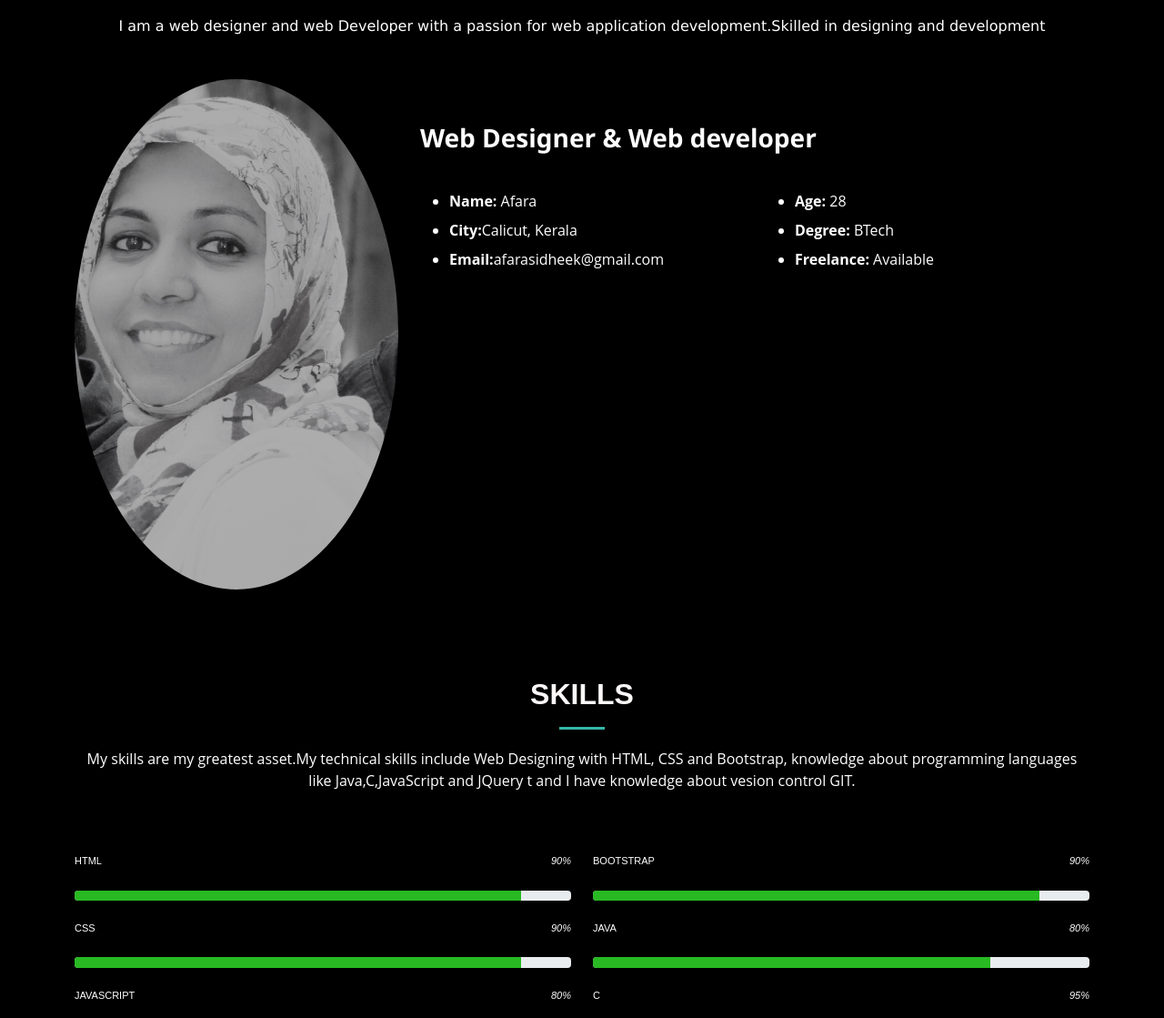
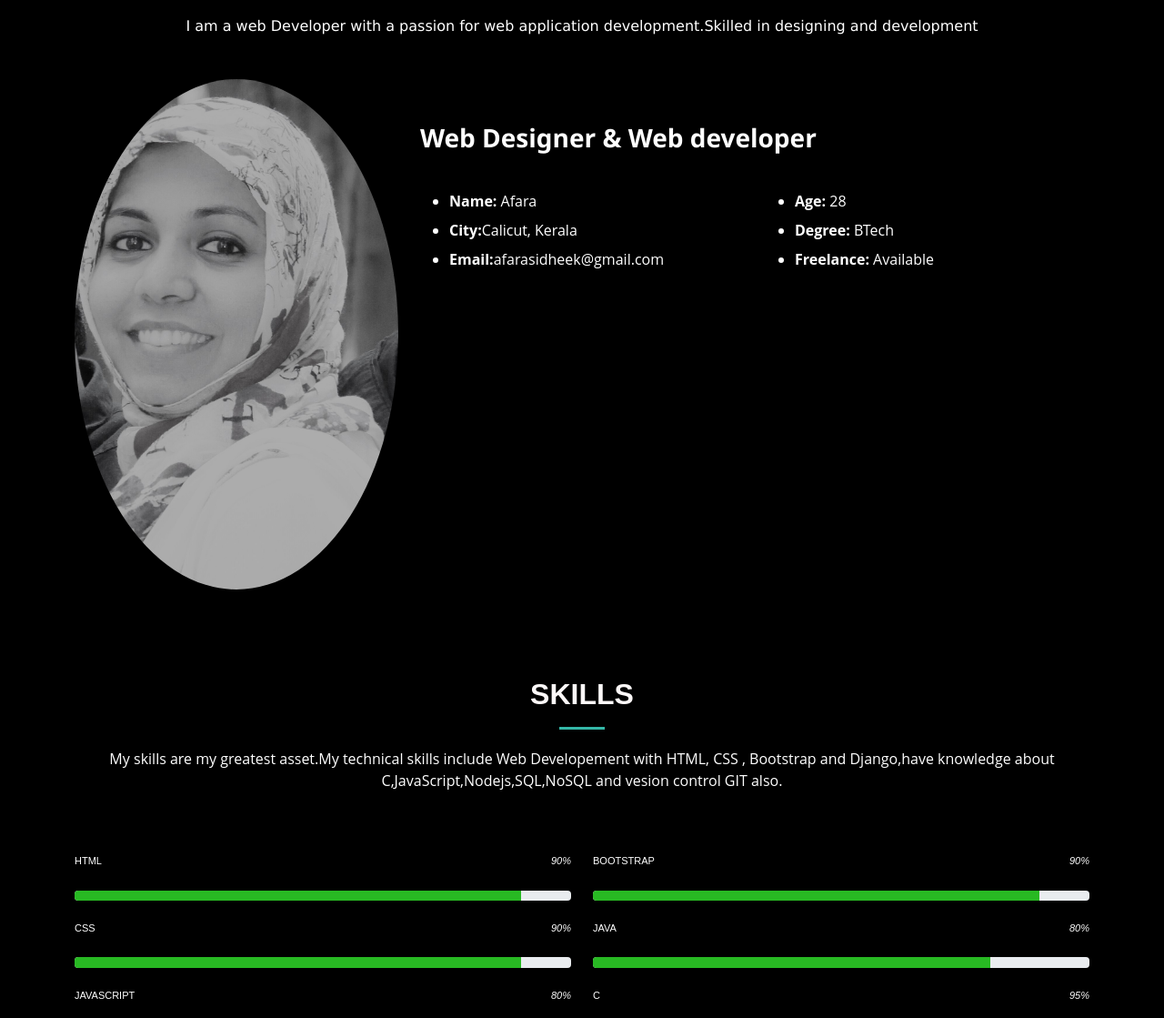
Before and after one commit to AfaraHameed/Afara-Website, a plain HTML site: page about.html in a window 1280 px wide. Shown: the part 181-1300 px from the top of the page at 91% size. Drawn offline with nearby package versions, Linux system fonts and the light colour scheme.

Commit message:
Update about.html

```diff
--- a/about.html
+++ b/about.html
@@ -63,7 +63,7 @@
   <div class="container mt-4"  data-aos="fade-up" data-aos-delay="100">
     <div class="section-title text-center">
       <h2>ABOUT</h2>
-      <p>I am  a web designer and  web Developer with a passion for web application development.Skilled in designing and development  </p>
+      <p>I am a web Developer with a passion for web application development.Skilled in designing and development  </p>
     </div>
     <div class="row">
       <div class="col-md-4">
@@ -100,7 +100,7 @@
 
     <div class="section-title mt-5 container-fluid">
       <h2>Skills</h2>
-      <p>My skills are my greatest asset.My technical skills include Web Designing with HTML, CSS and Bootstrap, knowledge about programming languages like Java,C,JavaScript and JQuery t and I have knowledge about vesion control GIT.</p>
+      <p>My skills are my greatest asset.My technical skills include Web Developement with HTML, CSS , Bootstrap and Django,have knowledge about C,JavaScript,Nodejs,SQL,NoSQL and vesion control GIT also.</p>
     </div>
 
     <div class="row skills-content">
```
